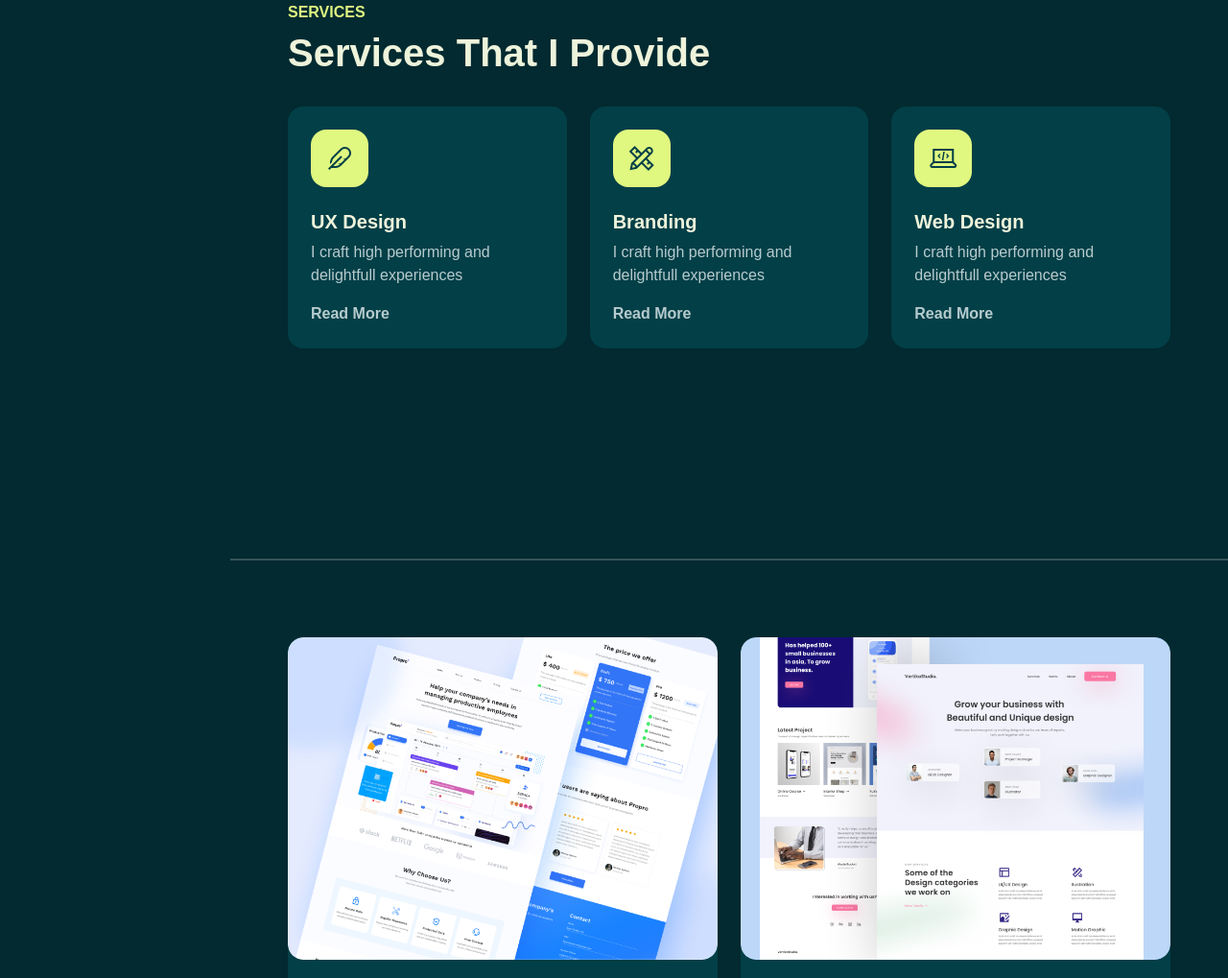
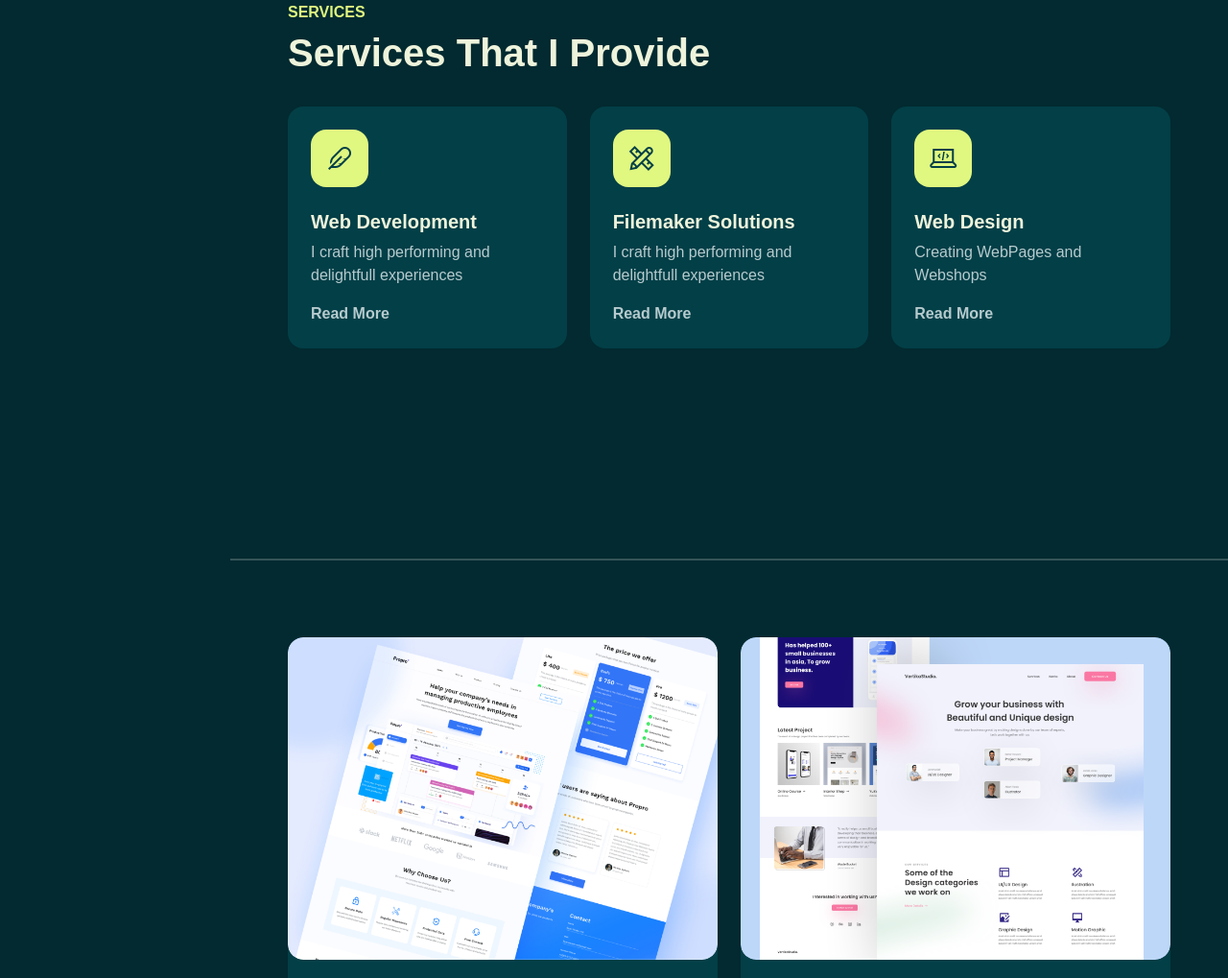
Before and after one commit to JwhCK/porfolio, a plain HTML site: page index.html in a window 1280 px wide. Shown: the part 1016-2035 px from the top of the page at 96% size. Drawn offline with Linux system fonts and the light colour scheme; a web font is replaced by a local one.

Commit message:
new text in html

```diff
--- a/index.html
+++ b/index.html
@@ -96,7 +96,7 @@
                     <div class="icon-box rounded-4">
                         <i class="las la-feather"></i>
                       </div>
-                      <h5 class="mt-4 mb-2">UX Design</h5 >
+                      <h5 class="mt-4 mb-2">Web Development</h5 >
                       <p>I craft high performing and delightfull experiences </p>
                       <a href="#services" class="link-custom">Read More</a>
                 </div>
@@ -107,7 +107,7 @@
                     <div class="icon-box rounded-4">
                         <i class="las la-pencil-ruler"></i>
                       </div>
-                      <h5 class="mt-4 mb-2">Branding</h5>
+                      <h5 class="mt-4 mb-2">Filemaker Solutions</h5>
                       <p>I craft high performing and delightfull experiences </p>
                       <a href="#services" class="link-custom">Read More</a>
                 </div>
@@ -119,7 +119,7 @@
                         <i class="las la-laptop-code"></i>
                       </div>
                       <h5 class="mt-4 mb-2">Web Design</h5>
-                      <p>I craft high performing and delightfull experiences </p>
+                      <p>Creating WebPages and Webshops</p>
                       <a href="#services" class="link-custom">Read More</a>
                 </div>
             </div>
```
